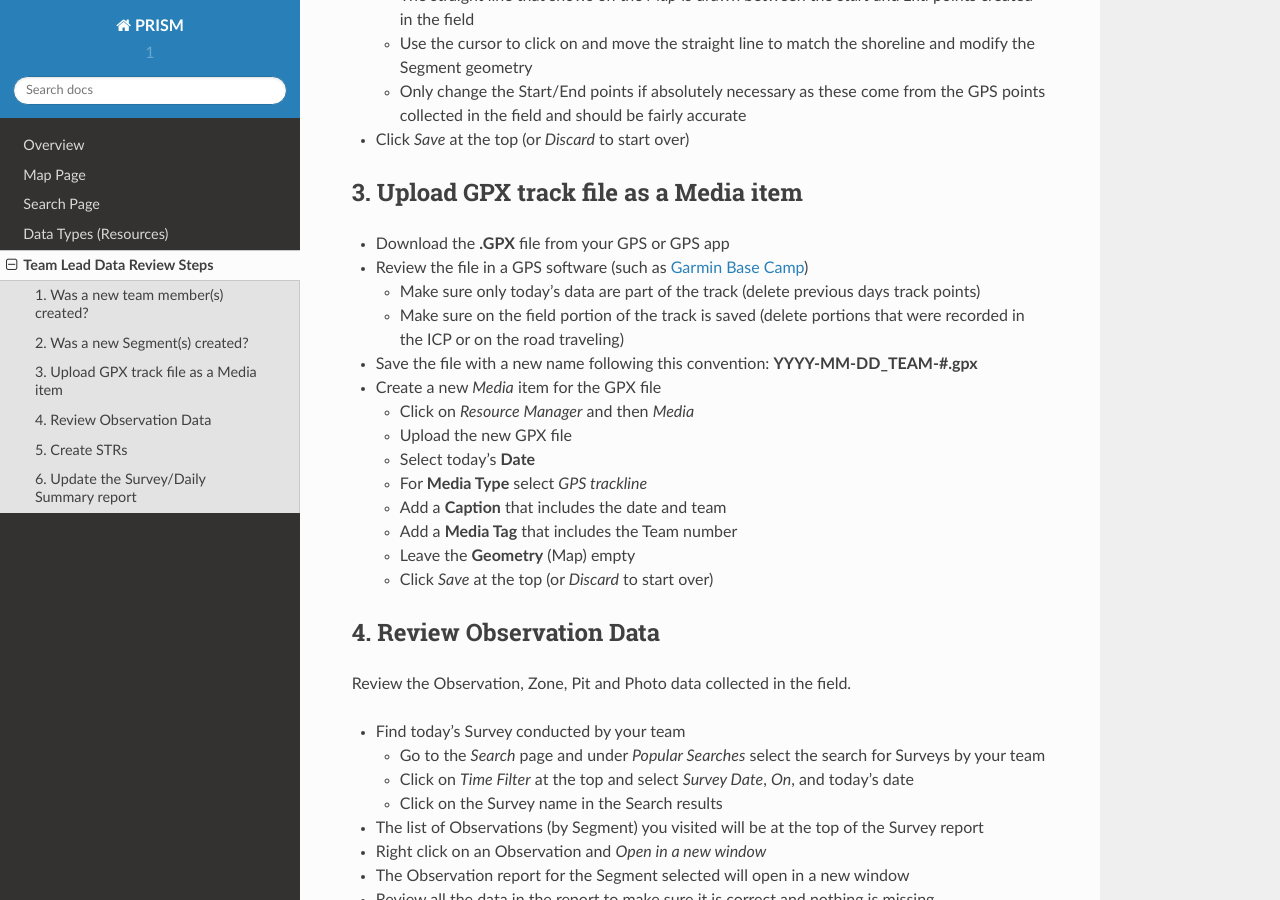
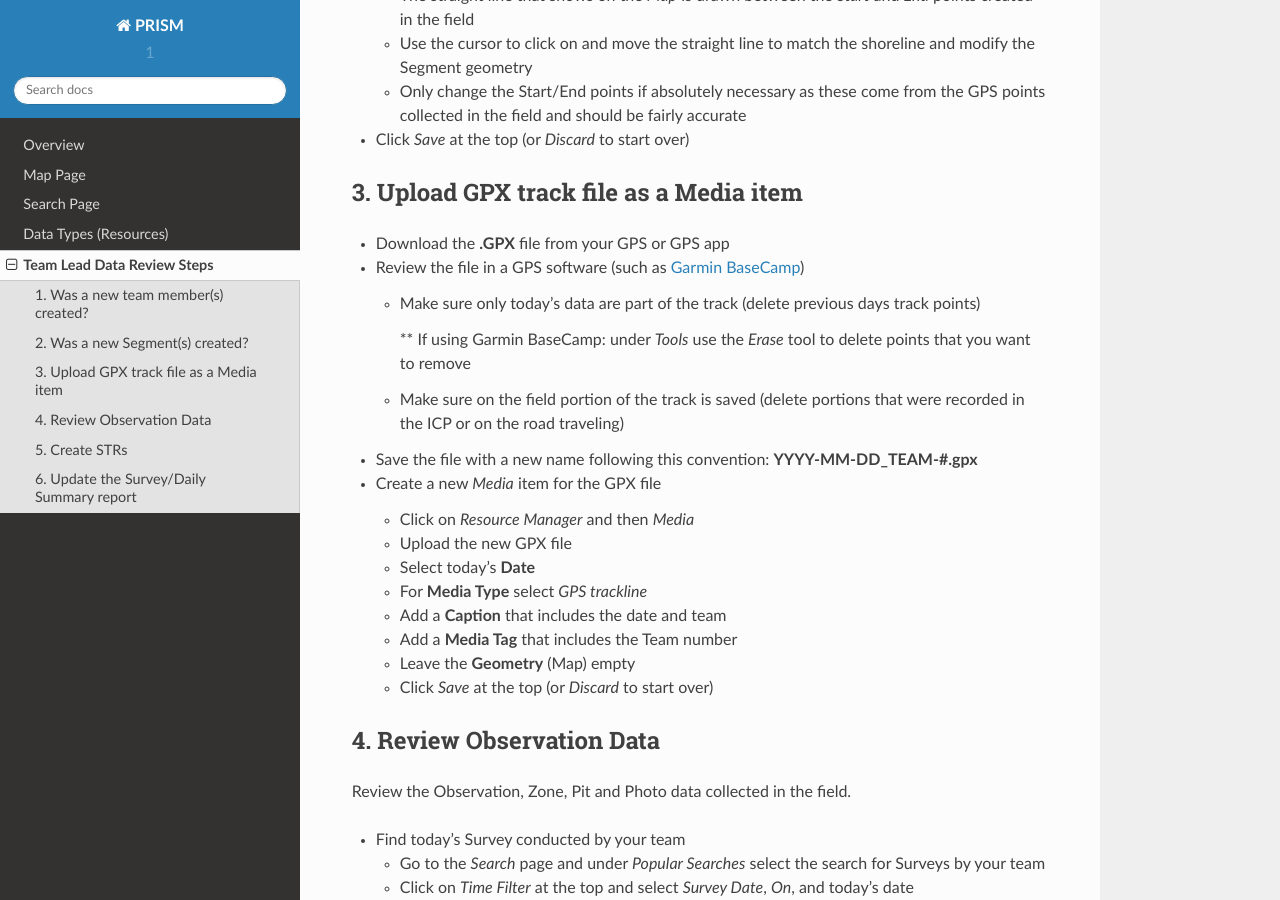
Before and after one commit to agraham/PRISM_rtd, a Sphinx documentation site: the page built from docs/teamlead.rst, in a window 1280 px wide and 900 px high, scrolled down 864 px. Built offline with Sphinx 7.4.7 and the Read the Docs theme 2.0.0, drawn with Linux system fonts in a browser that asks for light colours.

Commit message:
Update teamlead.rst

```diff
--- a/docs/teamlead.rst
+++ b/docs/teamlead.rst
@@ -36,9 +36,12 @@ If a new Segment(s) was created during the Survey add additional information to
 -----------------------------------------
 
 - Download the **.GPX** file from your GPS or GPS app
-- Review the file in a GPS software (such as `Garmin Base Camp <http://www.garmin.com/en-US/shop/downloads/basecamp>`_)
+- Review the file in a GPS software (such as `Garmin BaseCamp <http://www.garmin.com/en-US/shop/downloads/basecamp>`_)
 
   * Make sure only today's data are part of the track (delete previous days track points)
+
+   ** If using Garmin BaseCamp: under *Tools* use the *Erase* tool to delete points that you want to remove
+
   * Make sure on the field portion of the track is saved (delete portions that were recorded in the ICP or on the road traveling)
 
 - Save the file with a new name following this convention:  **YYYY-MM-DD_TEAM-#.gpx**
```
